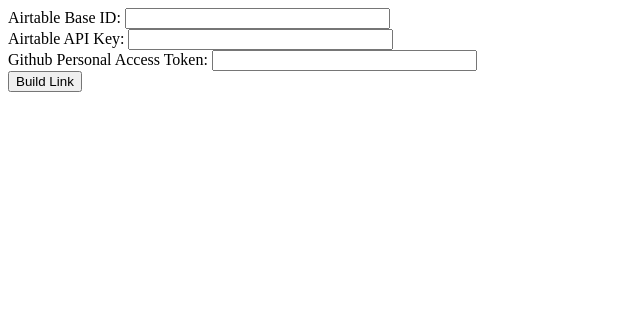
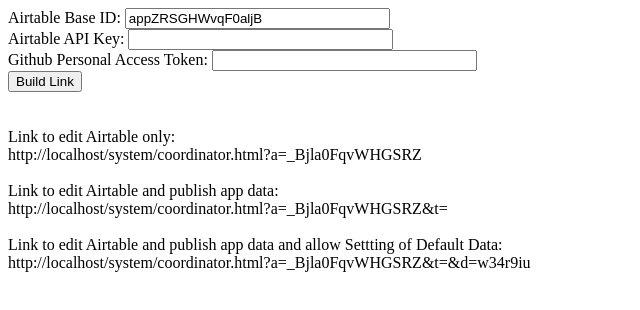
Before and after one commit to byuis/FestivalAppData, a plain HTML site: page system/link_maker.html in a window 1280 px wide. Both pictures are taken after a click on the button "Build Link". Shown: the whole page, without its empty margins (0-640 px from the left). Drawn offline with Linux system fonts and the light colour scheme.

Commit message:
updated linkmaker

```diff
--- a/system/link_maker.html
+++ b/system/link_maker.html
@@ -6,15 +6,30 @@
     <title>Make Links</title>
     <script>
         function build_links(){
+            const urlparts=window.location.href.split("/")
             const link=[]
-            link.push(window.location.origin)
-            console.log("building links", window.location)
+            const html=["<br><br>Link to edit Airtable only:<br>"]
+            link.push(window.location.href.substring(0,window.location.href.length-urlparts[urlparts.length-1].length))
+            link.push("coordinator.html?a=")
+            link.push((tag("apikey").value.substring(3).split("").reverse().join("")+"_"+tag("baseid").value.substring(3).split("").reverse().join("")))
+            html.push(link.join(""))
+            html.push("<br><br>Link to edit Airtable and publish app data:<br>")
+            link.push("&t=" + tag("token").value)
+            html.push(link.join(""))
+            html.push("<br><br>Link to edit Airtable and publish app data and allow Settting of Default Data:<br>")
+            link.push("&d=w34r9iu")
+            html.push(link.join(""))
+            tag("output").innerHTML=html.join("")
+            console.log("building links", link.join(""))
+        }
+        function tag(id){
+            return document.getElementById(id)
         }
     </script>
 </head>
 <body>
     <div>
-        Airtable Base ID: <input id="baseid" size="30"><br>
+        Airtable Base ID: <input id="baseid" size="30" value="appZRSGHWvqF0aljB"><br>
         Airtable API Key: <input id="apikey" size="30"><br>
         Github Personal Access Token: <input id="token" size="30"><br>
         <button onclick="build_links()">Build Link</button>
```
Also changed, not shown: system/convert.js (+9 -1 lines), system/coordinator.js (+13 -3 lines).
